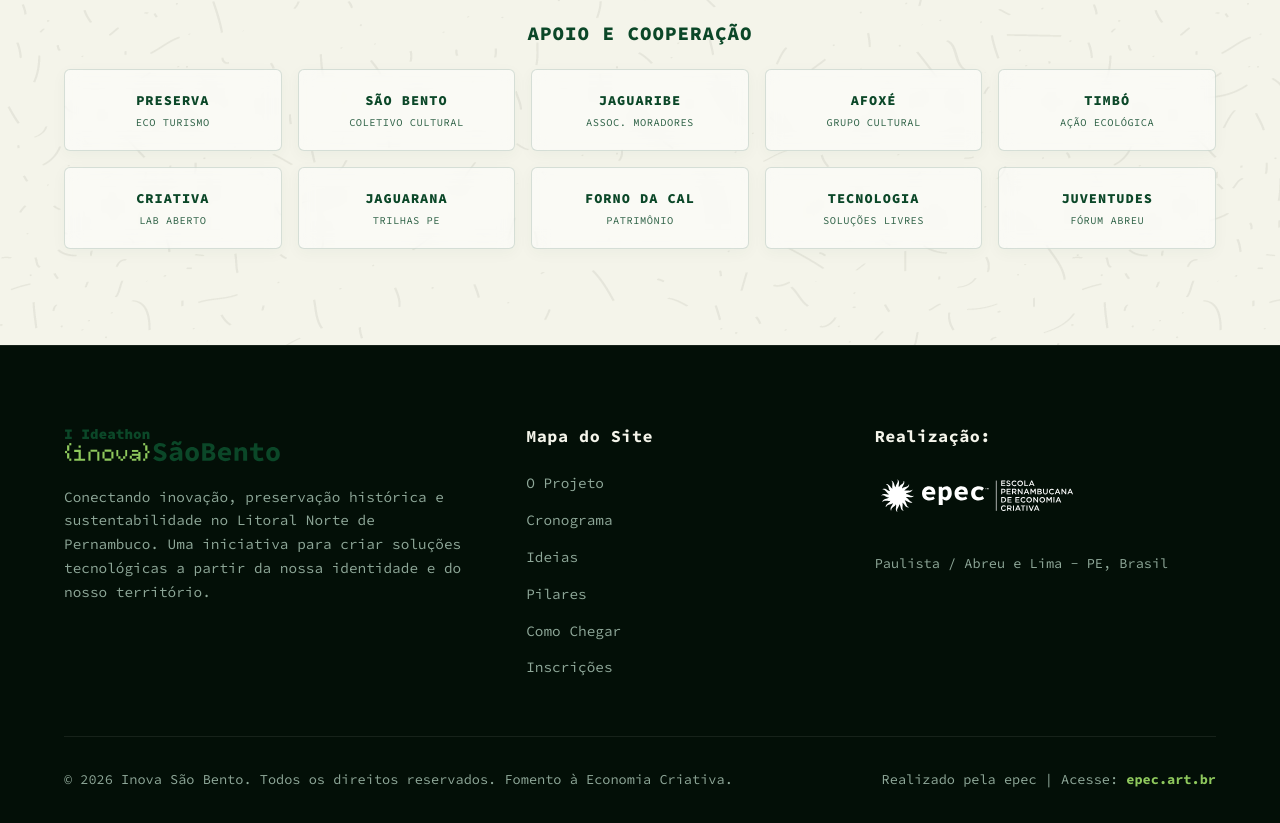
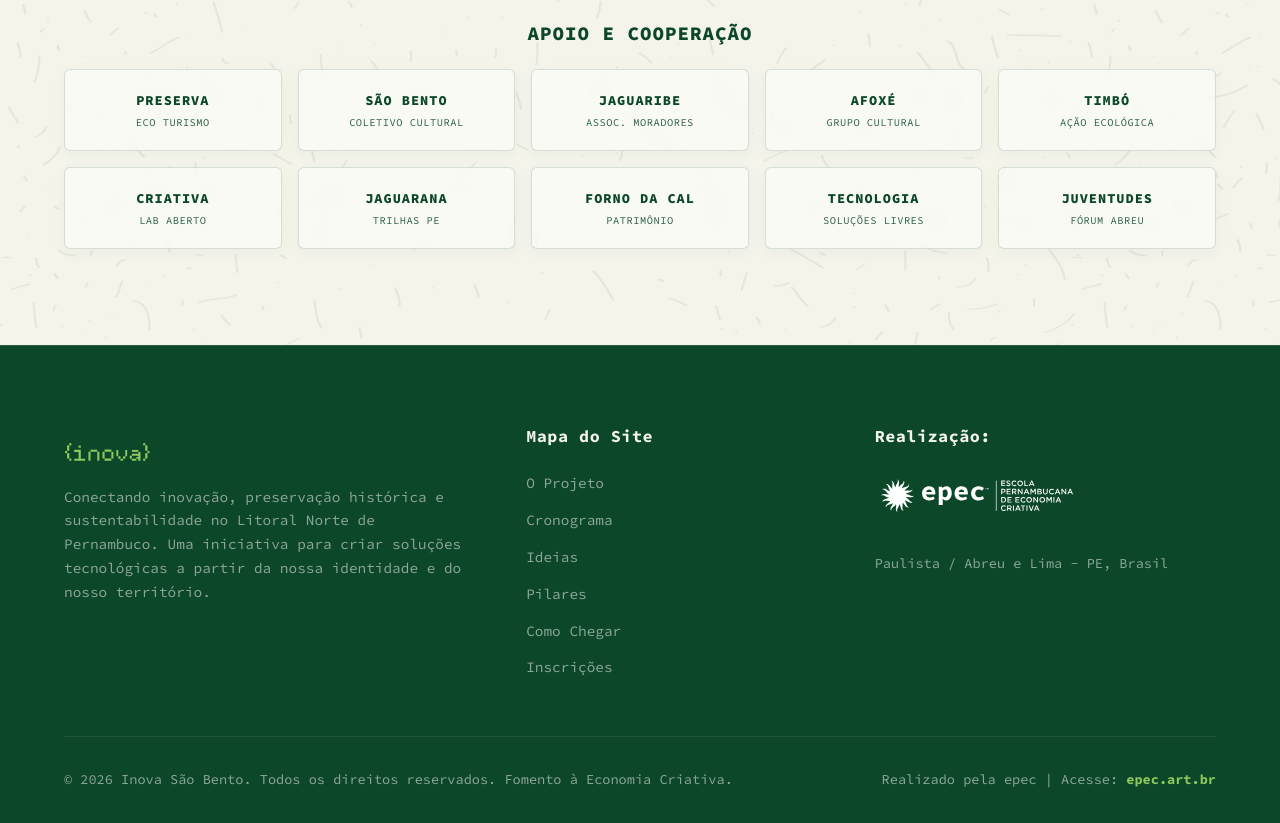
Before and after one commit to inovasaobento-ops/site-inovasaobento, a Next.js app: page / in a window 1280 px wide. Shown: the part 7004-7827 px from the top of the page. Built offline with nearby package versions, Linux system fonts and the light colour scheme; no server answers; the database is empty.

Commit message:
style: configurar cor verde escuro #0b4728 no plano de fundo do rodape

```diff
--- a/src/app/page.module.css
+++ b/src/app/page.module.css
@@ -679,10 +679,10 @@
 
 /* 8. Footer */
 .footer {
-  background-color: var(--color-bg-dark);
+  background-color: #0b4728; /* Verde Escuro da paleta */
   color: var(--color-text-dark);
   padding: 5rem 0 2rem 0;
-  border-top: 1px solid rgba(255, 255, 255, 0.08);
+  border-top: 1px solid rgba(255, 255, 255, 0.12);
   position: relative;
   font-family: var(--font-source-code), monospace;
 }
```
